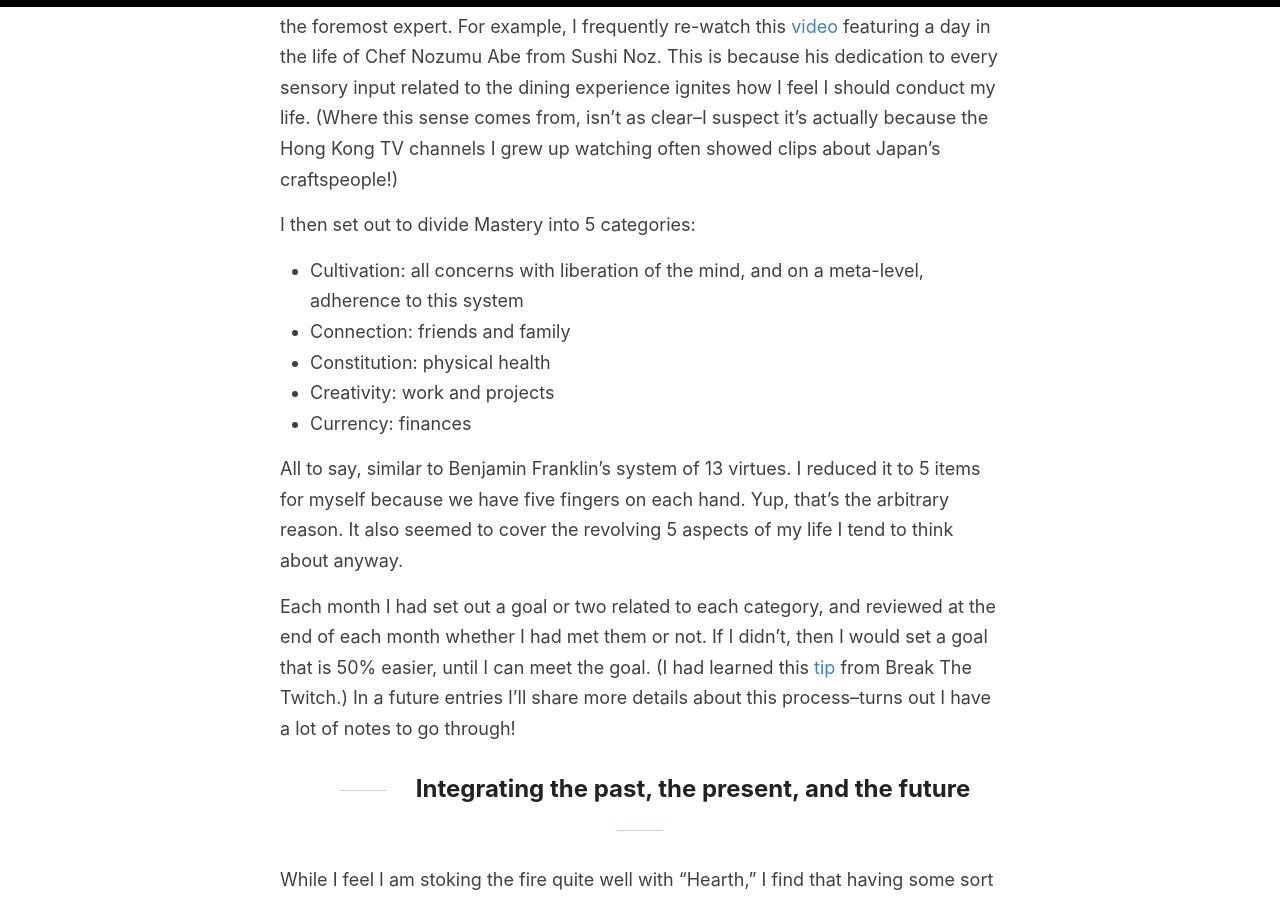
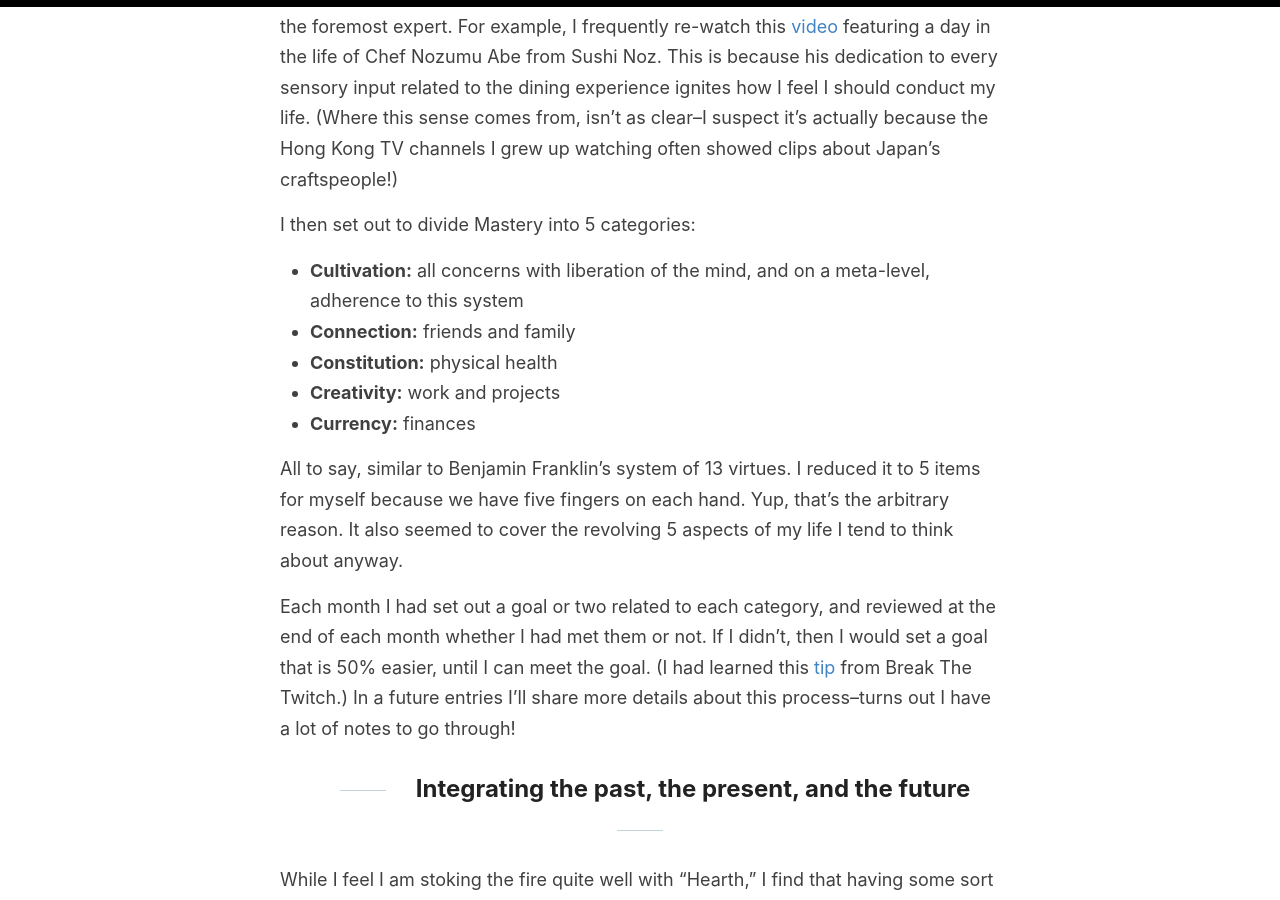
Before and after one commit to codestin/codestin.github.io, a Jekyll site: the page built from _posts/2020-04-13-A-Fools-Reflection-Hearth-Mastery.md, in a window 1280 px wide and 900 px high, scrolled down 1835 px. Built offline with Jekyll 4.4.1, drawn with Linux system fonts in a browser that asks for light colours; comment, search, counter and statistics services are not loaded; part of the change alters nothing that is shown.

```diff
--- a/_posts/2020-04-13-A-Fools-Reflection-Hearth-Mastery.md
+++ b/_posts/2020-04-13-A-Fools-Reflection-Hearth-Mastery.md
@@ -32,11 +32,11 @@ So overall, yes, yes, and yes! I am quite pleased with my adherence to my word,
 In 2019, I had chosen the word "Mastery," though this was before I was aware of Dr. Jason Fox's advice on the pitfalls of such a word. (He explains it much more eloquently than I do, but in essence, these aspirational lofty words tend to be harder to embody, especially with visual imagery.) I had chosen "Mastery" at the time because I find myself admiring those who continue to hone their craft and become the foremost expert. For example, I frequently re-watch this [video](https://www.youtube.com/watch?v=3wAQxJeyyXo) featuring a day in the life of Chef Nozumu Abe from Sushi Noz. This is because his dedication to every sensory input related to the dining experience ignites how I feel I should conduct my life. (Where this sense comes from, isn't as clear--I suspect it's actually because the Hong Kong TV channels I grew up watching often showed clips about Japan's craftspeople!)
 
 I then set out to divide Mastery into 5 categories:
-- Cultivation: all concerns with liberation of the mind, and on a meta-level, adherence to this system
-- Connection: friends and family
-- Constitution: physical health
-- Creativity: work and projects
-- Currency: finances
+- **Cultivation:** all concerns with liberation of the mind, and on a meta-level, adherence to this system
+- **Connection:** friends and family
+- **Constitution:** physical health
+- **Creativity:** work and projects
+- **Currency:** finances
 
 All to say, similar to Benjamin Franklin's system of 13 virtues. I reduced it to 5 items for myself because we have five fingers on each hand. Yup, that's the arbitrary reason. It also seemed to cover the revolving 5 aspects of my life I tend to think about anyway.
 
```
